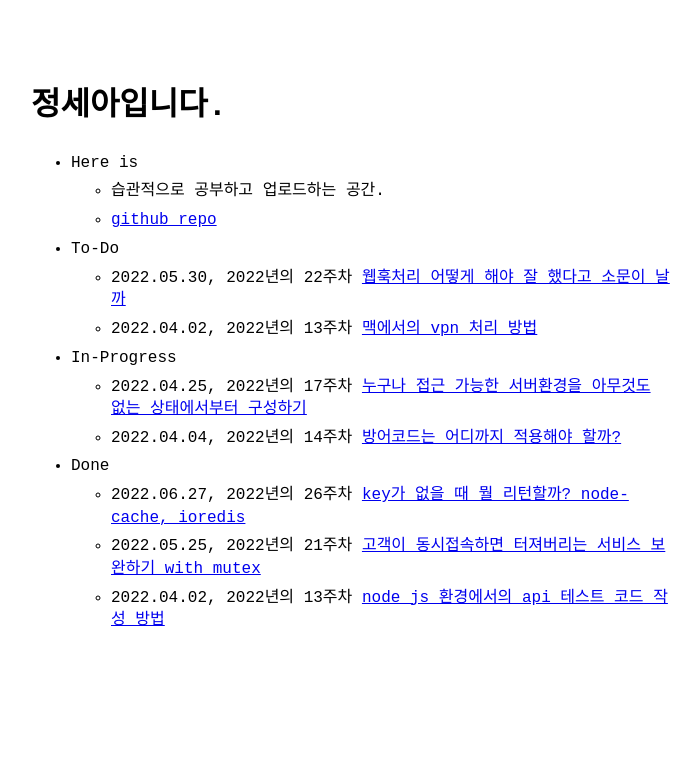
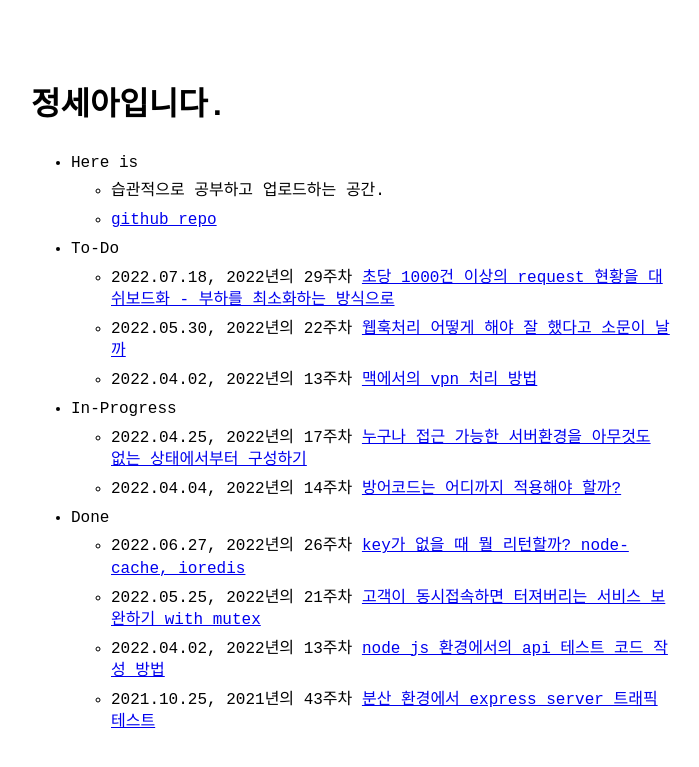
Before and after one commit to SeaJungg/SeaJungg.github.io, a Jekyll site: the page built from index.md, in a window 1280 px wide. Shown: the top 767 px of the page, without its empty margins (289-988 px from the left). Built offline with Jekyll 4.4.1, drawn with Linux system fonts in a browser that asks for light colours.

Commit message:
log를 '읽는'놈도 성능에 영향을 줄까?

```diff
--- /dev/null
+++ b/_posts/2021-10-25-request-traffic-test.md
@@ -0,0 +1,10 @@
+---
+layout: post
+title: "분산 환경에서 express server 트래픽 테스트"
+category: done
+---
+
+메시지 서버에 요청을 보내는 메시지 모듈(express server)이 있다.
+기존에는 SKT서버에만 요청했었는데, TOAST쪽으로도 요청을 보내게 되면서 새로운 router를 만들었다.
+만들면서 전체 서버 리팩토링과 트래픽 테스트를 진행했다.
+일평균 200만 건의 request를 처리 및 생성하므로 정말 `잘` 해야 했음.
--- /dev/null
+++ b/_posts/2022-07-18-logging-and-visualizing.md
@@ -0,0 +1,11 @@
+---
+layout: post
+title: "초당 1000건 이상의 request 현황을 대쉬보드화 - 부하를 최소화하는 방식으로"
+category: toDo
+---
+
+- 이걸 고민하는 김에 log, file read/write 에 대해서도 고민
+- 왜 봐야 하는가
+- 왜 발송현황을 슬랙으로 보내주고 있어도 아무도 모르는가
+- 보면 뭐가 좋은가
+- 꼭 실시간이어야 하는가
```
Also changed, not shown: _posts/2022-05-25-mutex.md (+3 -1 lines).
